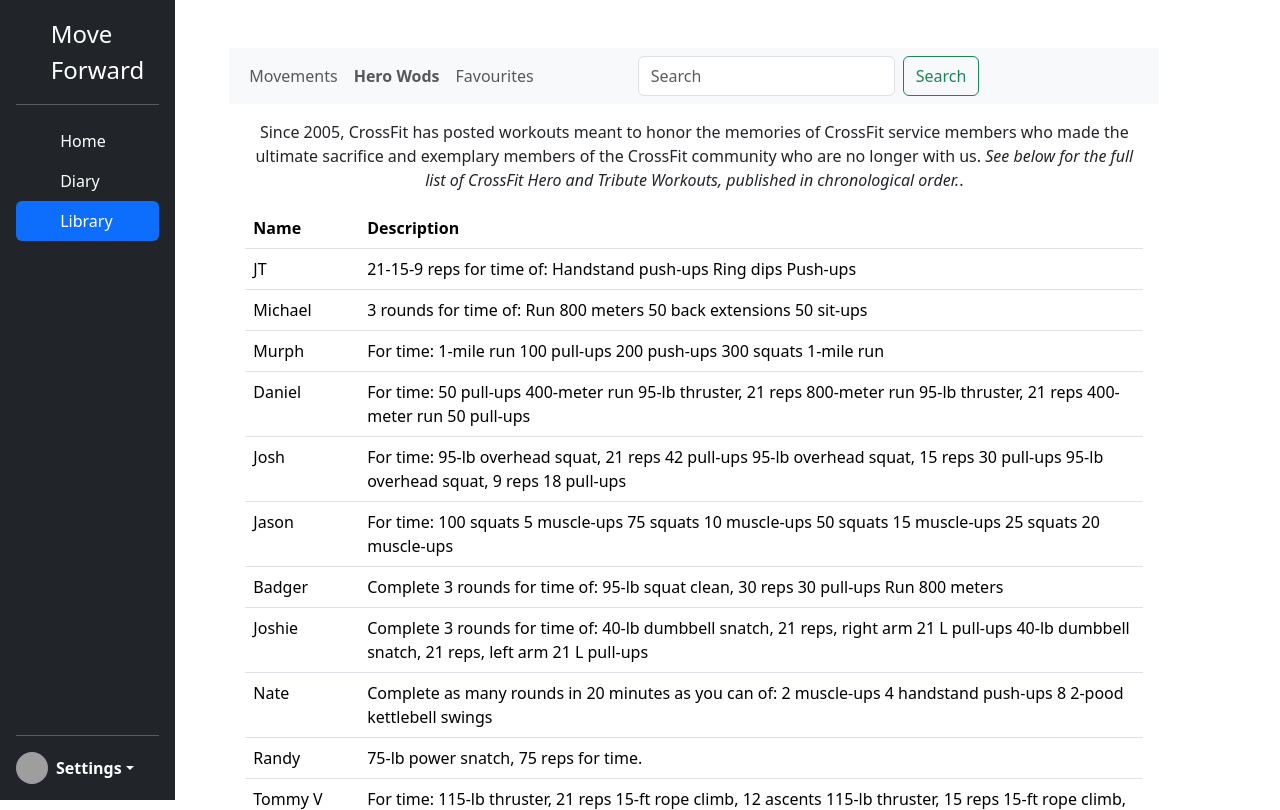
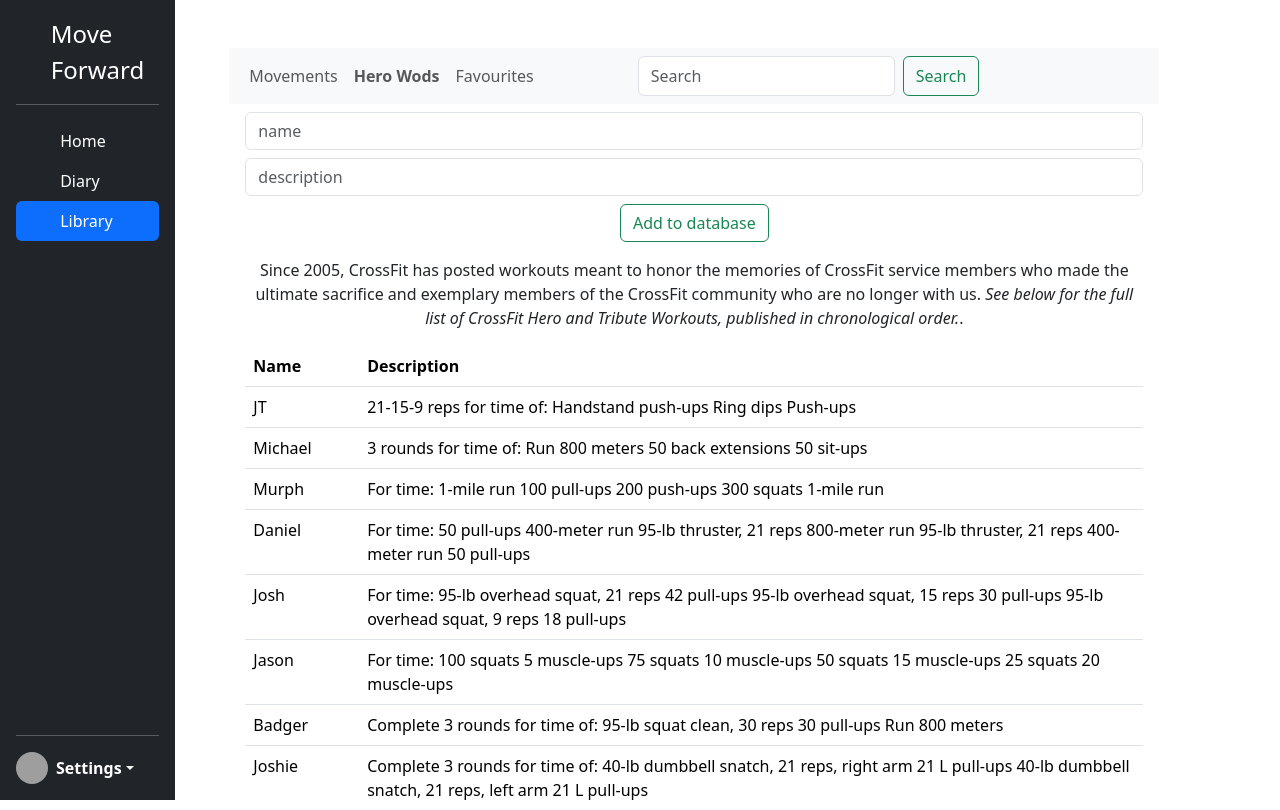
Before and after one commit to jgsloan/FitnessApp, a Flask app: page /workouts in a window 1280 px wide. Shown: the top 810 px of the page. Run offline with Flask 3, Linux system fonts and the light colour scheme; a user stored in the database is signed in; data comes from the database, SQL or seed files in the repository; both versions use the stored data as it was after the commit; grey boxes are pictures that could not be loaded.

Commit message:
added admin level ad to database functionality to the heo wods page to build the workout list

```diff
--- a/app.py
+++ b/app.py
@@ -325,51 +325,53 @@ def exercises():
 @login_required
 def workouts():
 
-        # Connect to database
-        try:
-            con = sqlite3.connect('moveforward.db')
-            cursor = con.cursor()
-        except sqlite3.Error as error:
-            print("Error while connecting to sqlite", error)
+    # Connect to database
+    try:
+        con = sqlite3.connect('moveforward.db')
+        cursor = con.cursor()
+
+        if request.method =='POST':
+
+        # Store name and description into variabkes
+            name = request.form.get("name")
+            description = request.form.get("description")
+
+        # Store in hero_wods database
+            cursor.execute(
+                "INSERT INTO hero_wods (name, description) VALUES (?,?)", (name, description)
+            )
+            con.commit()
 
         # Store hero_wod table into array
-        try:
-            cursor.execute("SELECT * FROM hero_wods")
-            rows = cursor.fetchall()  # Fetch all rows
-
+        cursor.execute("SELECT * FROM hero_wods")
+        rows = cursor.fetchall()  # Fetch all rows
 
         # Get column names only after executing the query
-            column_names = [description[0] for description in cursor.description]
-            print("Column names:", column_names)
+        column_names = [description[0] for description in cursor.description]
 
         # Convert rows to a list of dictionaries
-            hero_wods = [dict(zip(column_names, row)) for row in rows]
-            print("Hero WODs:", hero_wods)
+        hero_wods = [dict(zip(column_names, row)) for row in rows]
 
-        except Exception as e:
-            print("Error fetching data:", e)
-            return "Error fetching data"
+    except sqlite3.Error as error:
+        print("Error while connecting to sqlite", error)
+        return("Database Error")
 
-        con.commit()
+    # Add ID to array
+    wodID = []
+    for i in hero_wods:
+        wodID.append(i["wodID"])
 
-        con.close()
+    # Add name to array
+    wodName = []
+    for i in hero_wods:
+        wodName.append(i["name"])
 
-        # Add ID to array
-        wodID = []
-        for i in hero_wods:
-            wodID.append(i["wodID"])
+    # Add description to array
+    wodDescription = []
+    for i in hero_wods:
+        wodDescription.append(i["description"])
 
-        # Add name to array
-        wodName = []
-        for i in hero_wods:
-            wodName.append(i["name"])
-
-        # Add description to array
-        wodDescription = []
-        for i in hero_wods:
-            wodDescription.append(i["description"])
-
-        return render_template("workouts.html", wodID=wodID, wodName=wodName, wodDescription=wodDescription)
+    return render_template("workouts.html", wodID=wodID, wodName=wodName, wodDescription=wodDescription)
 
 @app.route("/favourites", methods=["GET", "POST"])
 @login_required
--- a/templates/exercises.html
+++ b/templates/exercises.html
@@ -162,7 +162,7 @@
 
 
 <script src="https://cdn.jsdelivr.net/npm/@popperjs/core@2.11.8/dist/umd/popper.min.js" integrity="sha384-I7E8VVD/ismYTF4hNIPjVp/Zjvgyol6VFvRkX/vR+Vc4jQkC+hVqc2pM8ODewa9r" crossorigin="anonymous"></script>
-  <script src="https://cdn.jsdelivr.net/npm/bootstrap@5.3.2/dist/js/bootstrap.min.js" integrity="sha384-BBtl+eGJRgqQAUMxJ7pMwbEyER4l1g+O15P+16Ep7Q9Q+zqX6gSbd85u4mG4QzX+" crossorigin="anonymous"></script>
+<script src="https://cdn.jsdelivr.net/npm/bootstrap@5.3.2/dist/js/bootstrap.min.js" integrity="sha384-BBtl+eGJRgqQAUMxJ7pMwbEyER4l1g+O15P+16Ep7Q9Q+zqX6gSbd85u4mG4QzX+" crossorigin="anonymous"></script>
 
 <!-- custom scripts -->
 <script>
--- a/templates/workouts.html
+++ b/templates/workouts.html
@@ -34,6 +34,12 @@
   <main class="col-md-12 ms-sm-auto col-lg-12 px-md-3">
     <div class="content">
 
+      <form action="workouts" method="POST">
+      <input class="form-control me-2 mt-2" type="text" name="name" placeholder="name" aria-label="name">
+      <input class="form-control me-2 mt-2" type="text" name="description" placeholder="description" aria-label="description">
+      <button class="btn btn-outline-success mt-2" type="submit">Add to database</button>
+    </form>
+
       <p></p>
       <p>Since 2005, CrossFit has posted workouts meant to honor the memories of CrossFit service members who made the ultimate sacrifice and exemplary members of the CrossFit community who are no longer with us. <em>See below for the full list of CrossFit Hero and Tribute Workouts, published in chronological order.</em>.</p>
 
```
Also changed, not shown: moveforward.db, 2 other files.
